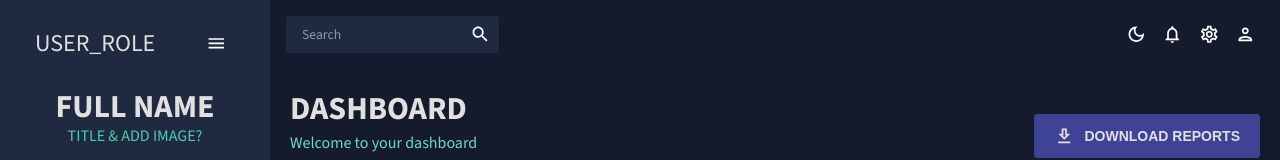
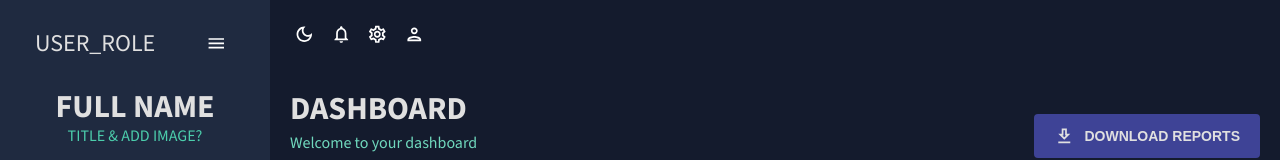
Before and after one commit to Avikai-Soria/Bdicomat, a React (Vite) app in the folder QA_Dashboard/: page / in a window 1280 px wide. Shown: the top 160 px of the page. Built offline with nearby package versions, Linux system fonts and the light colour scheme; sample sign-in values are in the browser's storage.

Commit message:
build model

```diff
--- a/QA_Dashboard/src/components/main_page/layout/Topbar.jsx
+++ b/QA_Dashboard/src/components/main_page/layout/Topbar.jsx
@@ -15,18 +15,6 @@ function Topbar() {
 
   return (
     <Box display="flex" justifyContent="space-between" p={2}>
-      {/* SEARCH BAR */}
-      <Box
-        display="flex"
-        backgroundColor={theme.palette.mode === "dark" ? "#1F2A40" : "#f2f0f0"}
-        borderRadius="3px"
-      >
-        <InputBase sx={{ ml: 2, flex: 1 }} placeholder="Search" />
-        <IconButton type="button" sx={{ p: 1 }}>
-          <SearchIcon />
-        </IconButton>
-      </Box>
-
       {/* ICONS */}
       <Box display="flex">
         <IconButton onClick={colorMode.toggleColorMode}>
--- a/QA_Dashboard/src/reusable_component/GeographyChart.jsx
+++ b/QA_Dashboard/src/reusable_component/GeographyChart.jsx
@@ -40,7 +40,7 @@ const GeographyChart = ({ isDashboard = false }) => {
       }}
       features={geoFeatures.features}
       margin={{ top: 0, right: 0, bottom: 0, left: 0 }}
-      domain={[0, 1000000]}
+      domain={[0, 100]}
       unknownColor="#666666"
       label="properties.name"
       valueFormat=".2s"
```
Also changed, not shown: QA_Dashboard/src/reusable_component/Model.jsx (added).
